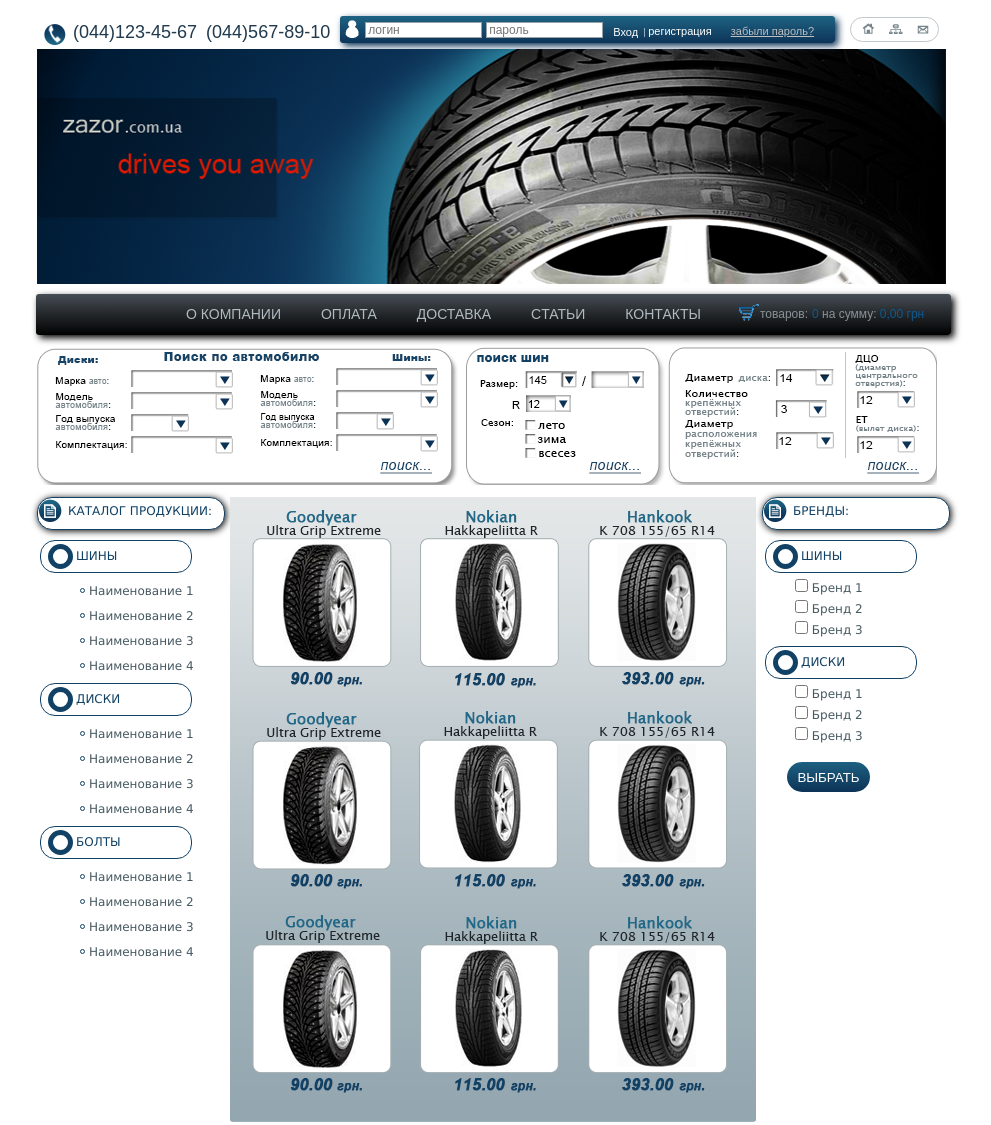
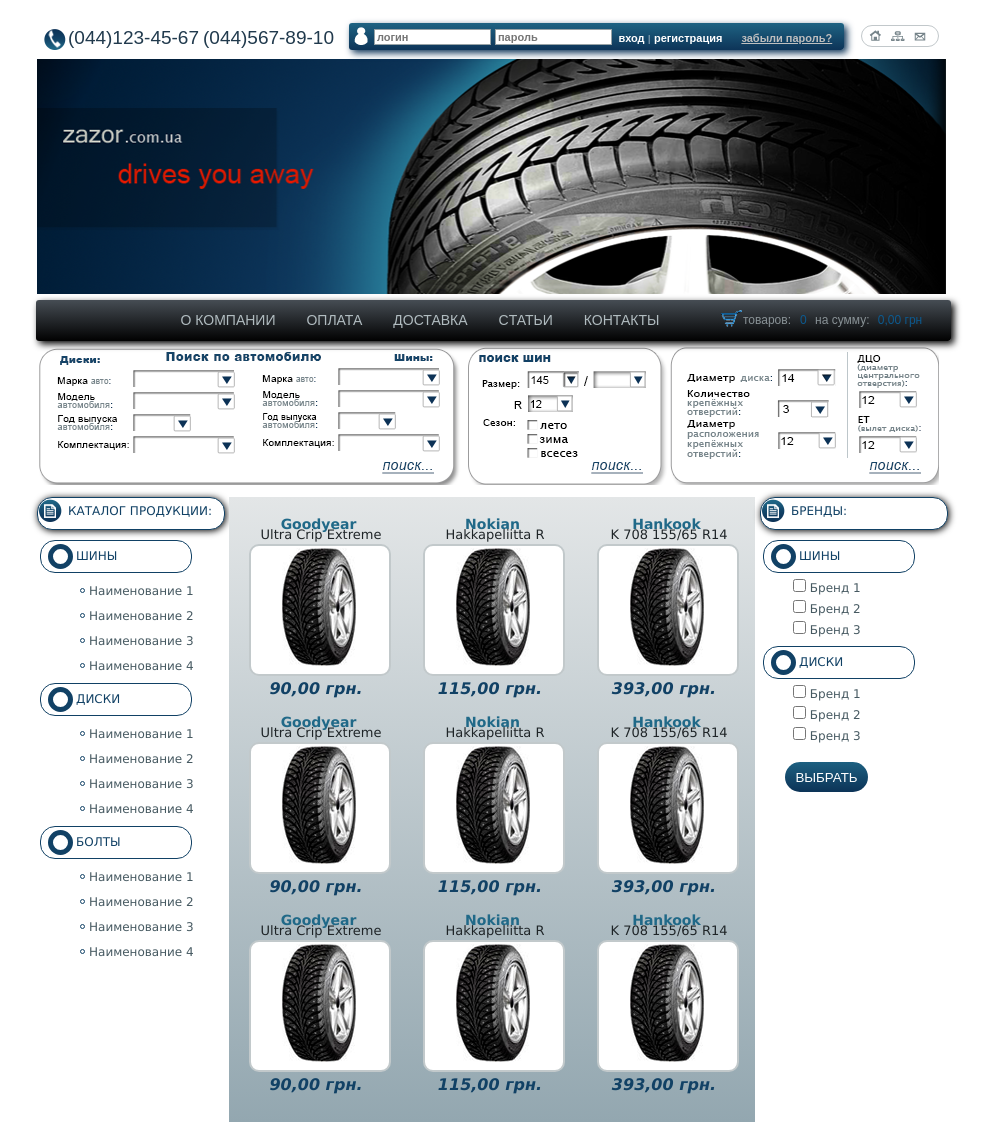
Before and after one commit to YuriyMumrenko/hw5, a plain HTML site: page index.html in a window 1280 px wide. Shown: the top 1125 px of the page, without its empty margins (148-1139 px from the left). Drawn offline with Linux system fonts and the light colour scheme.

Commit message:
corrected some mistakes

```diff
--- a/css/style.css
+++ b/css/style.css
@@ -39,8 +39,9 @@
 	color: #213a4d;
 	float: left;
 	height: 27px;
-	padding: 10px 0 0 5px;
+
 	width: auto;
+	margin: 15px 0 0 5px;
 
 }
 .phones img {
@@ -48,8 +49,8 @@
 
 }
 .phones span {
-	font: 18px Arial,Helvetica,sans-serif;
-	margin: 5px 0 0 5px;
+	font:  19px Arial,Helvetica,sans-serif;
+
 }
 
 form input, textarea {
@@ -61,7 +62,7 @@
 .login-form {
 	float: left;
 	height: 27px;
-	margin: 4px 0 0 10px;
+	margin: 11px 0 9px 15px;
 	width: 495px;
 	background:linear-gradient(to top, #0D3458, #1E6383);
 	border-radius: 3px;
@@ -80,7 +81,7 @@
 .login-center {
 	padding: 5px 0 0 0px;
 	margin-left: 12px;
-	/*width: 488px;*/
+
 	width: 468px;
 }
 
@@ -88,16 +89,18 @@
 	float: left;
 	margin: 1px -4px 0 5px;
 	width: 282px;
+
 }
 .login-center form input {
 	border: 1px solid #97a2a6;
 	color: #51676f;
 	float: left;
-	font: 12px Arial,Helvetica,sans-serif;
+	font: bold 11px Arial,Helvetica,sans-serif;
 	height: 14px;
 	margin: 0 4px 0 0;
 	padding: 0 0 0 2px;
 	width: 113px;
+
 
 
 }
@@ -105,13 +108,18 @@
 	display: inline-block;
 	color: #fff;
 
-	font: 11px Arial,Helvetica,sans-serif;
-	margin: 1px 0 0;
+	font: bold 11px Arial,Helvetica,sans-serif;
+	margin: 1px 0 0 -7px;
+
 
 }
 .login-center span {
 	color: #fff;
+
 	font-size: 11px;
+	margin: 0 3px 0 -4px;
+	padding-right: 5px;
+
 }
 
 
@@ -126,7 +134,7 @@
 	height: 14px;
 	text-align: center;
 	width: 35px;
-	margin-top: 3px;
+	margin: 2px 0 0 -3px;
 	position: absolute;
 
 }
@@ -135,9 +143,9 @@
 .mini-menu {
 	float: right;
 	height: 15px;
-	padding: 3px 8px 5px 1px;
-	margin: 5px 8px 0 0 ;
-	width: 78px;
+	padding: 3px 8px 2px 0px;
+	margin: 13px 8px 2px 0 ;
+	width: 68px;
 	background-color: #FFFFFF;
 	border-radius: 15px;
 	border: 1px solid #C2C8CB;
@@ -145,12 +153,12 @@
 }
 
 .mini-menu img {
-	margin: 0 -1px 0 10px;
+	margin: 0 -3px 4px 7px;
 }
 
 /*-----------центральное фото--------------*/
 .center-image {
-	background: rgba(0, 0, 0, 0) url("../img/photo.png") no-repeat scroll 0 0;
+	background: url("../img/photo.png") no-repeat scroll 0 0;
 	height: 235px;
 	width: 910px;
 	clear: both;
@@ -160,14 +168,13 @@
 
 .main-menu {
 	height: 41px;
-	margin: 10px 0 0 -1px;
+	margin: 6px 0 0 -1px;
 	width: 915px;
 
 	position: relative;
 	background:linear-gradient(to top, #010101, #464D54);
 	border-radius: 3px;
 	box-shadow: 3px 3px 7px #020202;
-
 
 }
 
@@ -195,7 +202,9 @@
 .main-menu ul li a {
 	color: #b1bcc0;
 	display: block;
-	padding: 4px 20px;
+	margin: 0 7px 0 19px;
+	padding-top: 4px;
+	padding-right: 5px;
 	text-align: center;
 	width: 100%;
 }
@@ -204,7 +213,9 @@
 	text-decoration: none;
 	background:linear-gradient(to top, #0C3357, #1D6081);
 	border-radius: 30px;
-	height: 20px;
+	height: 25px;
+
+
 	/*width: 75%;*/
 
 }
@@ -213,13 +224,13 @@
 	color: #fff;
 	position: absolute;
 	height: 17px;
-	margin: 12px 0 0 700px;
+	margin: 12px 0 0 683px;
 	width: 250px;
 }
 .total span {
 	color: #899296;
 	font: 12px/8px Arial,Helvetica,sans-serif;
-	left: 0;
+	margin-right: 5px;
 	position: relative;
 	top: -2px;
 }
@@ -231,10 +242,10 @@
 /*-----------картинка вместо поля для поиска шин и дисков-------------*/
 
 .find-image {
-	background: rgba(0, 0, 0, 0) url("../img/find.png") no-repeat;
+	background: url("../img/find.png") no-repeat;
 	height: 138px;
 	width: 910px;
-	margin: 12px 0 12px 0;
+	margin: 6px 0 12px 2px;
 }
 
 
@@ -242,7 +253,7 @@
 
 .middle {
 	height: auto;
-	margin: 5px 0 0;
+	margin: 1px 0 0;
 	width: 100%;
 
 
@@ -269,12 +280,19 @@
 }
 .center-content {
 
-	background: url("../img/tovar.png");
+	background:linear-gradient(to top, #93A7B0, #E3E6E7);
+
 	float: left;
 	height: 625px;
-	margin: 0 3px 30px 3px;
+	margin: 0 2px 30px 2px;
 	width: 526px;
 
+}
+.center-content:after {
+	display: block;
+	content: ' ';
+	clear: both;
+	float: none;
 }
 .right-side {
 	float: left;
@@ -325,7 +343,7 @@
 .side-menu-title {
 	background: rgba(0, 0, 0, 0) url("../img/katalog.png") no-repeat;
 	color: #114165;
-	font: 12px Verdana,Arial;
+	font: 12px "Lucida Sans Unicode",Verdana,Arial;
 	height: 25px;
 	padding: 6px 0 0 30px;
 	width: 156px;
@@ -343,7 +361,7 @@
 .side-block-title {
 	color: #114165;
 	display: inline-block;
-	font: 12px Verdana,Arial;
+	font: 12px "Lucida Sans Unicode",Verdana,Arial;
 	height: 21px;
 	padding: 3px 0 7px 32px;
 	width: 118px;
@@ -355,7 +373,7 @@
 
 	color: #465961;
 	display: block;
-	font: 12px Verdana,Arial;
+	font: 12px "Lucida Sans Unicode",Verdana,Arial;
 	height: 14px;
 	margin: 10px 0 0 30px;
 	padding: 1px 0 0 10px;
@@ -367,6 +385,58 @@
 	font-size: 12px;
 	font-weight: bold;
 }
+
+/*--------------cредняя колонка--------------------------------*/
+
+
+.tires{
+
+	float: left;
+	height: 180px;
+	margin: 9px 17px;
+	text-align: center;
+	width: 140px;
+	display: block;
+
+
+
+}
+
+.company{
+	color: #206988;
+	font: bold 14px "Lucida Sans Unicode",Verdana,Arial;
+	margin: 10px 0 -5px 5px;
+
+}
+.model{
+	color: #1f2528;
+
+	font:  13px "Lucida Sans Unicode",Verdana,Arial;
+	padding-top: 0px;
+
+	padding-left: 10px;
+	margin-bottom: -2px;
+}
+
+
+.image{
+	background: #fff;
+	border-radius: 10px;
+	width: 138px;
+	height: 128px;
+	border: 2px solid #C2C9CB;
+	margin-top: 4px;
+	margin-left: 3px;
+
+
+}
+.price{
+	color: #114165;
+	font: italic bold 16px "Lucida Sans Unicode",Verdana,Arial;
+	text-align: center;
+	margin-top: 3px;
+}
+
 
 /*---------------правая колонка----------------*/
 
@@ -388,7 +458,7 @@
 .checkbox-menu-item {
 	color: #465961;
 	display: block;
-	font: 12px Verdana,Arial;
+	font: 12px "Lucida Sans Unicode",Verdana,Arial;
 	height: 15px;
 	margin: 6px 0 5px;
 	padding: 0 0 0 30px;
--- a/index.html
+++ b/index.html
@@ -21,9 +21,9 @@
 				<div class="login-left"> <img src="img/avtoriz.png" alt=""></div>
 				<div class="login-center">
 					<form method="post" action="#">
-						<input type="text" name="login" placeholder="логин" required="" >
-						<input type="password" name="login"  placeholder="пароль" required="">
-						<input type="submit" value="Вход">
+						<input type="text" name="login" placeholder="логин" required >
+						<input type="password" name="login"  placeholder="пароль" required>
+						<input type="submit" value="вход">
 
 					</form>
 					<span> | </span>
@@ -79,10 +79,6 @@
 			<div class="find-image"></div>
 
 
-
-
-
-
 			<div class="middle">
 
 
@@ -120,8 +116,71 @@
 
 				<div class="center-content">
 
+
+					<figure class="tires">
+						<figcaption class="company">Goodyear</figcaption>
+						<figcaption class="model">Ultra Crip Extreme</figcaption>
+						<figcaption class="image"><img src="img/Goodyear.png"  alt="шина компании Goodyear"></figcaption>
+						<figcaption class="price">90,00 грн.</figcaption>
+					</figure>
+
+					<figure class="tires">
+						<figcaption class="company">Nokian</figcaption>
+						<figcaption class="model">Hakkapeliitta R </figcaption>
+						<figcaption class="image"><img src="img/Goodyear.png"  alt="шина компании Nokian"></figcaption>
+						<figcaption class="price">115,00 грн.</figcaption>
+					</figure>
+
+					<figure class="tires">
+						<figcaption class="company">Hankook</figcaption>
+						<figcaption class="model">K 708 155/65 R14</figcaption>
+						<figcaption class="image"><img src="img/Goodyear.png"  alt="шина компании Hankook"></figcaption>
+						<figcaption class="price">393,00 грн.</figcaption>
+					</figure>
+
+					<figure class="tires">
+						<figcaption class="company">Goodyear</figcaption>
+						<figcaption class="model">Ultra Crip Extreme</figcaption>
+						<figcaption class="image"><img src="img/Goodyear.png"  alt="шина компании Goodyear"></figcaption>
+						<figcaption class="price">90,00 грн.</figcaption>
+					</figure>
+
+					<figure class="tires">
+						<figcaption class="company">Nokian</figcaption>
+						<figcaption class="model">Hakkapeliitta R </figcaption>
+						<figcaption class="image"><img src="img/Goodyear.png"  alt="шина компании Nokian"></figcaption>
+						<figcaption class="price">115,00 грн.</figcaption>
+					</figure>
+
+					<figure class="tires">
+						<figcaption class="company">Hankook</figcaption>
+						<figcaption class="model">K 708 155/65 R14</figcaption>
+						<figcaption class="image"><img src="img/Goodyear.png"  alt="шина компании Hankook"></figcaption>
+						<figcaption class="price">393,00 грн.</figcaption>
+					</figure>
+
+					<figure class="tires">
+						<figcaption class="company">Goodyear</figcaption>
+						<figcaption class="model">Ultra Crip Extreme</figcaption>
+						<figcaption class="image"><img src="img/Goodyear.png"  alt="шина компании Goodyear"></figcaption>
+						<figcaption class="price">90,00 грн.</figcaption>
+					</figure>
+
+					<figure class="tires">
+						<figcaption class="company">Nokian</figcaption>
+						<figcaption class="model">Hakkapeliitta R </figcaption>
+						<figcaption class="image"><img src="img/Goodyear.png"  alt="шина компании Nokian"></figcaption>
+						<figcaption class="price">115,00 грн.</figcaption>
+					</figure>
+
+					<figure class="tires">
+						<figcaption class="company">Hankook</figcaption>
+						<figcaption class="model">K 708 155/65 R14</figcaption>
+						<figcaption class="image"><img src="img/Goodyear.png"  alt="шина компании Hankook"></figcaption>
+						<figcaption class="price">393,00 грн.</figcaption>
+					</figure>
+
 				</div>
-
 
 				<div class="right-side">
 					<form method="get" action="/search">
```
Also changed, not shown: img/Goodyear.png (added), img/Hankook.png (added), img/Nokian.png (added).
